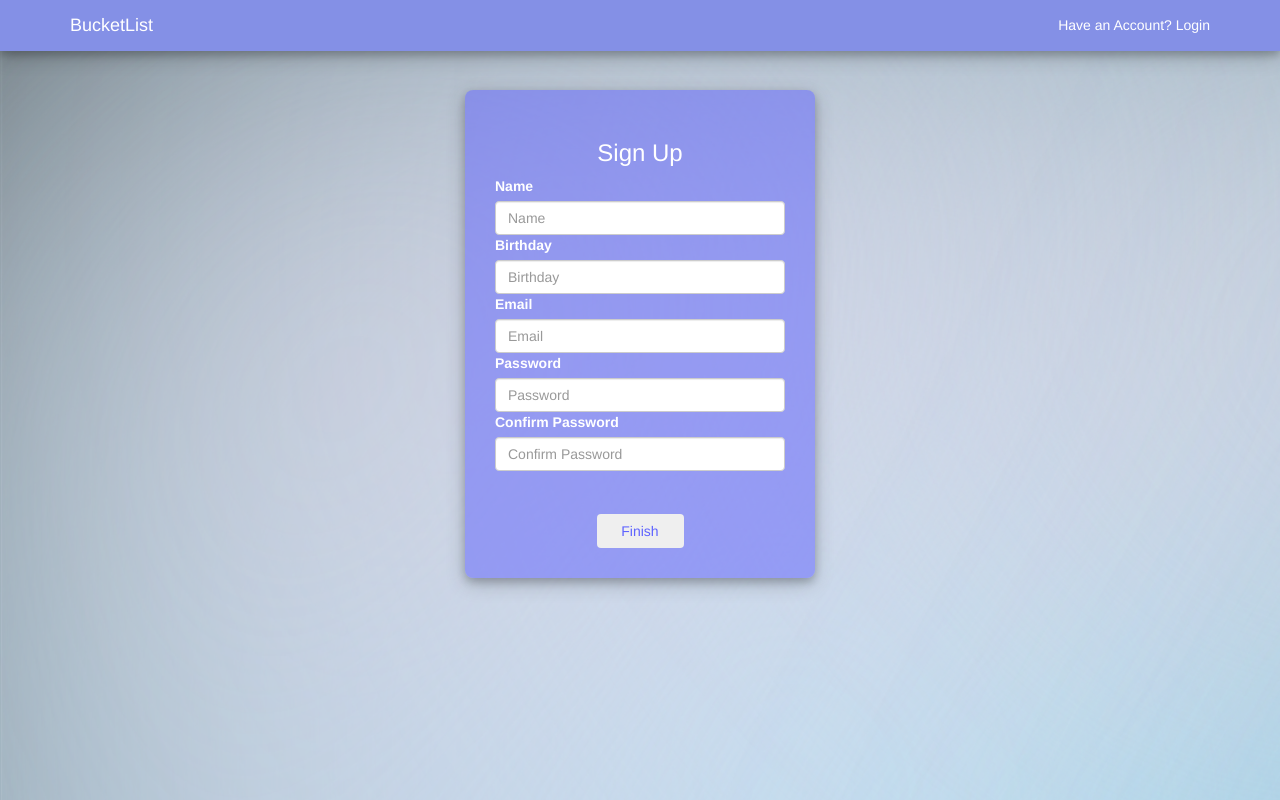
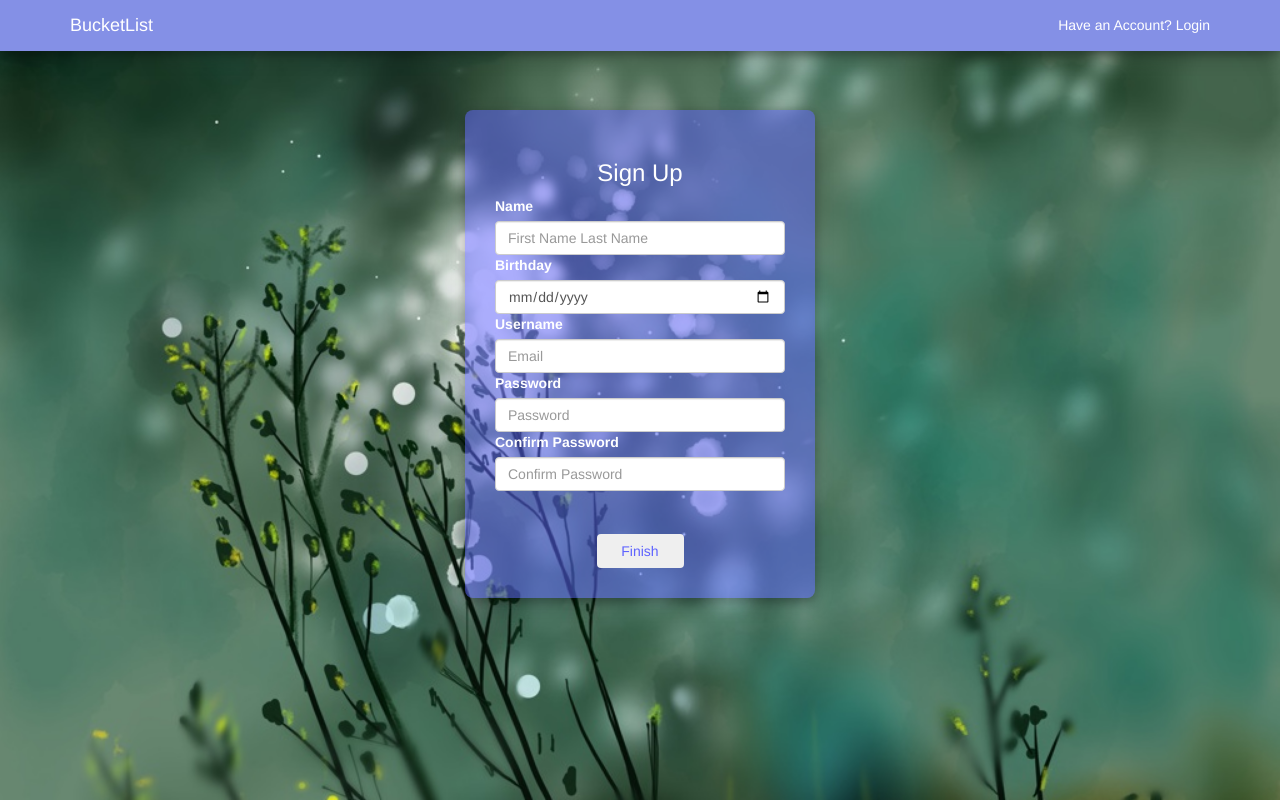
Before and after one commit to Sekams/Bucketlist, a Flask app: page /signup in a window 1280 px wide. Run offline with Flask 2, Linux system fonts and the light colour scheme; some libraries are stand-ins or nearby versions.

Commit message:
Add new background image
Add image file named landscape.jpg to the background and edit .travics.yml
file to  include coveralls installation as well as requirements
installation

```diff
--- a/app/static/css/custom.css
+++ b/app/static/css/custom.css
@@ -1,7 +1,8 @@
 body, html {
     height: 100%;
-    background: url("../img/backgroung.png");
+    background: url("../img/landscape.jpg");
     background-repeat: repeat-y;
+    background-size: cover;
     background-position: fixed;
 
 }
@@ -58,7 +59,7 @@ body, html {
 }
 
 .login-wrapper {
-    padding-top: 13%;
+    padding-top: 9%;
 }
 
 .register-wrapper {
--- a/app/templates/sign_up.html
+++ b/app/templates/sign_up.html
@@ -2,7 +2,9 @@
 <html lang="en">
 
 <head>
-    <title>Sign Up | BucketList</title>
+    {% block title %}
+	    Sign Up | BucketList
+    {% endblock %}
 
     <link href="../static/css/bootstrap.css" rel="stylesheet" />
     <link href="../static/css/custom.css" rel="stylesheet" />
@@ -18,7 +20,7 @@
             <div class="collapse navbar-collapse">
                 <ul class="nav navbar-nav navbar-right">
                     <li>
-                        <a class="navbar-link" href="#" title="Login">Have an Account? Login</a>
+                        <a class="navbar-link" href="{{url_for('home')}}" title="Login">Have an Account? Login</a>
                     </li>
                 </ul>
             </div>
@@ -28,23 +30,23 @@
     <div class="register-wrapper">
         <div class="card register-card drop-shadow">
             <h3 class="title">Sign Up</h3>
-            <form class="register-form">
+            <form action="/signup" method="post" class="register-form">
                 <label>Name</label>
-                <input type="text" class="form-control" placeholder="Name">
+                <input name="name" type="text" class="form-control" placeholder="First Name Last Name">
 
                 <label>Birthday</label>
-                <input class="datepicker form-control" type="text" placeholder="Birthday">
+                <input name="birthday" class="form-control" type="date" placeholder="Birthday">
 
-                <label>Email</label>
-                <input type="text" class="form-control" placeholder="Email">
+                <label>Username</label>
+                <input name="username" type="text" class="form-control" placeholder="Email">
 
                 <label>Password</label>
                 <input type="password" class="form-control" placeholder="Password">
 
                 <label>Confirm Password</label>
-                <input type="password" class="form-control" placeholder="Confirm Password">
+                <input name="password" type="password" class="form-control" placeholder="Confirm Password">
 
-                <button class="btn btn-form-submit">Finish</button>
+                <button type="submit" class="btn btn-form-submit">Finish</button>
             </form>
         </div>
     </div>
--- a/app/views.py
+++ b/app/views.py
@@ -1,5 +1,9 @@
-from flask import Flask, flash, redirect, render_template, request, session, abort
+from flask import flash, render_template, request, session
 from app import app
+from datetime import datetime
+from app.models.user import User
+
+users = {}
 
 @app.route('/')
 def home():
@@ -9,15 +13,46 @@ def home():
         return render_template("home.html")
 
 
-@app.route('/login', methods=['GET','POST'])
+@app.route('/login', methods=['POST'])
 def login():
-    if request.form['password'] == 'duff' and request.form['username'] == 'homer':
+    if request.form['username'] in users.keys() and users[request.form['username']] == request.form['password']:
         session['logged_in'] = True
     else:
         flash('Invalid username or password!')
     return home()
 
 
+@app.route("/logout")
+def logout():
+    session['logged_in'] = False
+    return home()
+
+
 @app.route('/signup')
+def sign_up_page():
+    return render_template("sign_up.html")
+
+
+@app.route('/signup', methods=['POST'])
 def sign_up():
-    return render_template("sign_up.html")
+    the_form = request.form
+    if the_form:
+        last_name = ""
+        name = the_form['name']
+        names = name.split()
+        if len(names) > 1:
+            last_name = names[len(names)-1]
+        first_name = names[0]
+        new_user = User(
+            username=the_form['username'],
+            password=the_form['password'],
+            first_name=first_name,
+            last_name=last_name,
+            birthday=datetime.strptime(str(the_form['birthday']), '%Y-%m-%d')
+        )
+        users[new_user.username] = new_user
+        if new_user.username in users.keys():
+            session['logged_in'] = True
+            return home()
+    else:
+        return sign_up_page()
--- a/config.py
+++ b/config.py
@@ -1,2 +1,2 @@
 # Enable Flask's debugging features.
-DEBUG = True
+DEBUG = False
--- a/requirements.txt
+++ b/requirements.txt
@@ -1,6 +1,7 @@
 click==6.7
 coverage==4.4.1
 Flask==0.12.2
+Flask-Login==0.4.0
 itsdangerous==0.24
 Jinja2==2.9.6
 MarkupSafe==1.0
```
Also changed, not shown: app/templates/home.html (+6 -4 lines), app/templates/login.html (+7 -5 lines), .travis.yml, app/static/img/backgroung.png (deleted), app/static/img/landscape.jpg (added), 1 other file.
